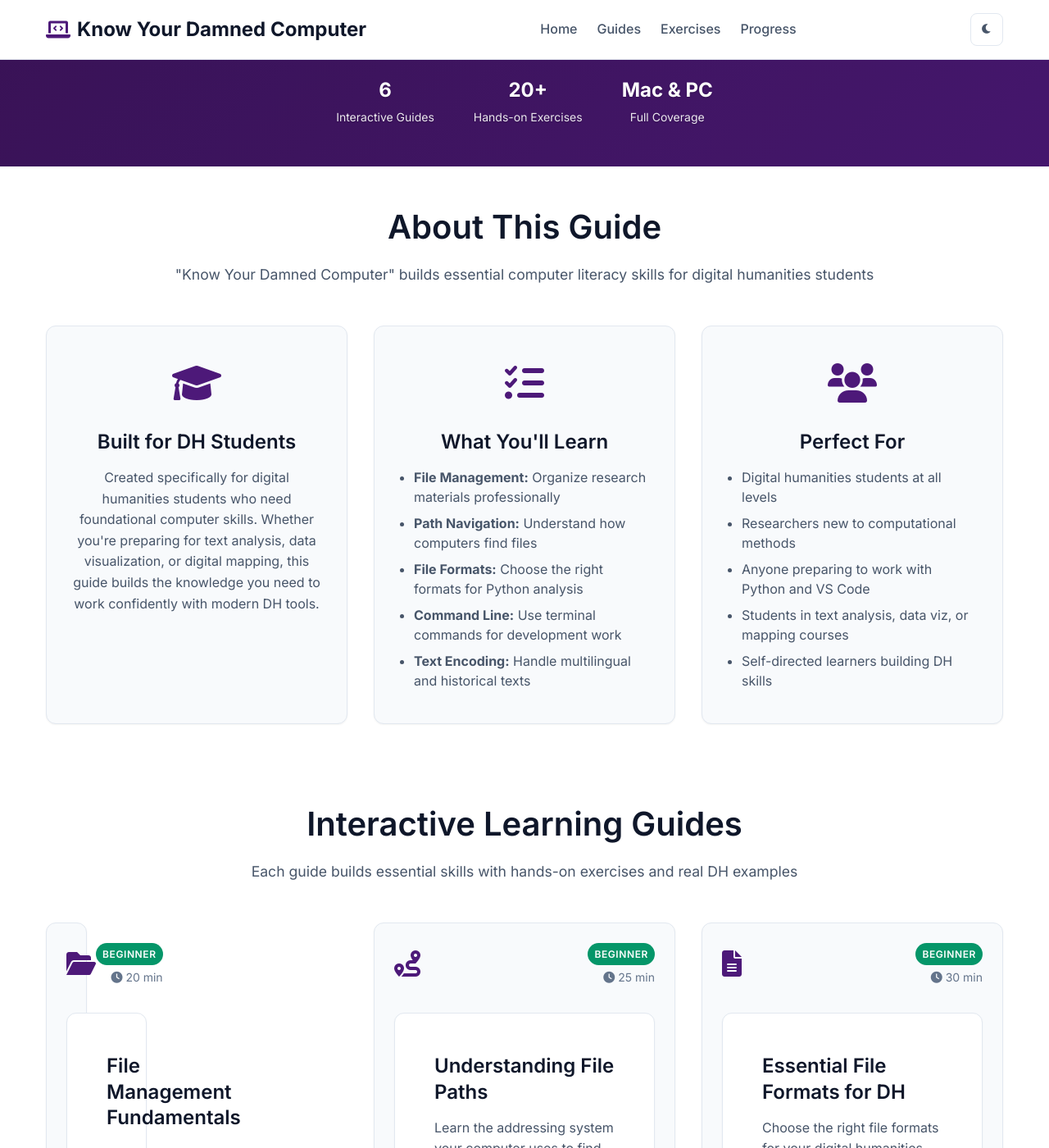
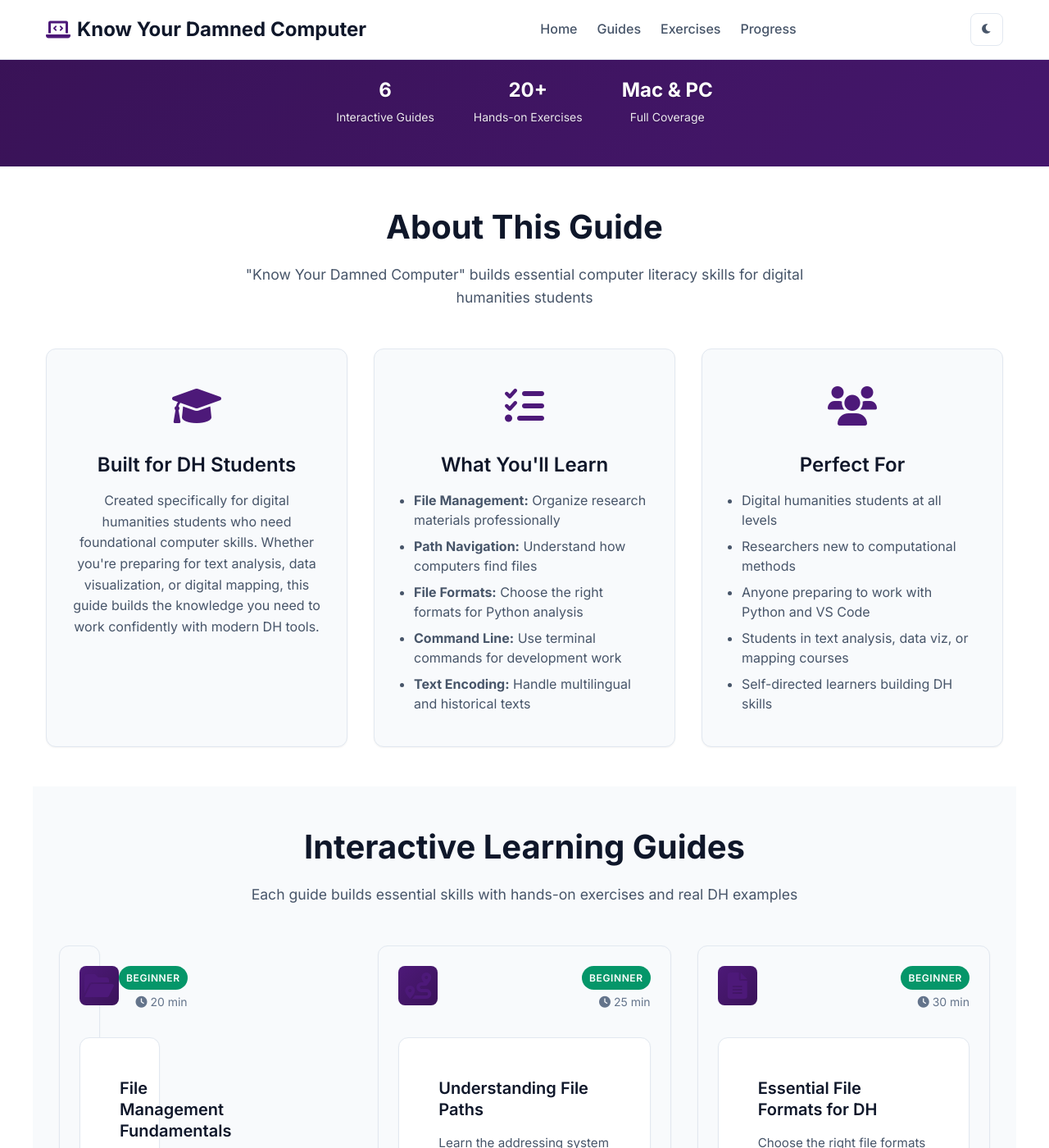
Before and after one commit to TCU-DCDA/know_your_damned_computer, a Jekyll site: the page built from docs/index.html, in a window 1280 px wide and 1400 px high, scrolled down 477 px. Shown: the whole window at 82% size. Built offline with Jekyll 4.4.1, drawn with Linux system fonts in a browser that asks for light colours; nearby versions of some CDN libraries.

Commit message:
Add comprehensive guide card styling for homepage
- Add guides-section and guides-grid layout with responsive design
- Style guide cards with proper height, padding, and hover effects
- Add guide-header, guide-content, and guide-footer sections
- Include skill tags, feature lists, and progress bars
- Add difficulty badges and time estimates
- Implement mobile-responsive grid (single column on mobile)
- Fix card height and content width issues

```diff
--- a/docs/assets/css/main.css
+++ b/docs/assets/css/main.css
@@ -265,6 +265,196 @@
 .main-content {
   min-height: calc(100vh - 200px);
   padding: var(--space-xl) 0;
+}
+
+/* ========================================
+   Homepage Guides Section
+   ======================================== */
+
+.guides-section {
+  padding: var(--space-2xl) 0;
+  background: var(--bg-secondary);
+}
+
+.section-header {
+  text-align: center;
+  max-width: 800px;
+  margin: 0 auto var(--space-2xl);
+  padding: 0 var(--space-md);
+}
+
+.section-header h2 {
+  font-size: 2.5rem;
+  font-weight: 700;
+  margin-bottom: var(--space-md);
+  color: var(--text-primary);
+}
+
+.section-header p {
+  font-size: 1.125rem;
+  color: var(--text-secondary);
+  margin-bottom: 0;
+}
+
+.guides-grid {
+  display: grid;
+  grid-template-columns: repeat(auto-fit, minmax(320px, 1fr));
+  gap: var(--space-xl);
+  max-width: 1200px;
+  margin: 0 auto;
+  padding: 0 var(--space-md);
+}
+
+.guide-card {
+  background: var(--bg-primary);
+  border-radius: var(--border-radius-lg);
+  box-shadow: var(--shadow-md);
+  padding: var(--space-lg);
+  display: flex;
+  flex-direction: column;
+  transition: transform var(--transition-normal), box-shadow var(--transition-normal);
+  border: 1px solid var(--border-color);
+  height: auto;
+  min-height: 420px;
+}
+
+.guide-card:hover {
+  transform: translateY(-4px);
+  box-shadow: var(--shadow-lg);
+}
+
+.guide-header {
+  display: flex;
+  justify-content: space-between;
+  align-items: flex-start;
+  margin-bottom: var(--space-md);
+}
+
+.guide-icon {
+  background: linear-gradient(135deg, var(--color-primary), var(--color-primary-dark));
+  color: white;
+  width: 48px;
+  height: 48px;
+  border-radius: var(--border-radius);
+  display: flex;
+  align-items: center;
+  justify-content: center;
+  font-size: 1.25rem;
+  flex-shrink: 0;
+}
+
+.guide-meta {
+  display: flex;
+  flex-direction: column;
+  gap: var(--space-xs);
+  align-items: flex-end;
+}
+
+.guide-content {
+  flex: 1;
+  margin-bottom: var(--space-lg);
+}
+
+.guide-content h3 {
+  font-size: 1.25rem;
+  font-weight: 600;
+  margin: 0 0 var(--space-sm);
+  color: var(--text-primary);
+  line-height: 1.3;
+}
+
+.guide-content p {
+  color: var(--text-secondary);
+  line-height: 1.6;
+  margin-bottom: var(--space-md);
+  font-size: 0.95rem;
+}
+
+.guide-skills {
+  display: flex;
+  flex-wrap: wrap;
+  gap: var(--space-xs);
+  margin-bottom: var(--space-md);
+}
+
+.skill-tag {
+  background: var(--bg-secondary);
+  color: var(--text-secondary);
+  padding: 0.25rem 0.5rem;
+  border-radius: var(--border-radius-sm);
+  font-size: 0.75rem;
+  font-weight: 500;
+  border: 1px solid var(--border-color);
+}
+
+.guide-features {
+  display: flex;
+  flex-direction: column;
+  gap: var(--space-xs);
+}
+
+.feature {
+  display: flex;
+  align-items: center;
+  gap: var(--space-xs);
+  font-size: 0.875rem;
+  color: var(--text-secondary);
+}
+
+.feature i {
+  color: var(--color-primary);
+  width: 16px;
+  flex-shrink: 0;
+}
+
+.guide-footer {
+  border-top: 1px solid var(--border-color);
+  padding-top: var(--space-md);
+  margin-top: auto;
+}
+
+.progress-bar {
+  background: var(--bg-secondary);
+  height: 4px;
+  border-radius: 2px;
+  margin-bottom: var(--space-md);
+  overflow: hidden;
+}
+
+.progress-fill {
+  background: linear-gradient(135deg, var(--color-primary), var(--color-primary-dark));
+  height: 100%;
+  width: 0%;
+  transition: width var(--transition-normal);
+}
+
+.difficulty-badge {
+  padding: 0.25rem 0.5rem;
+  border-radius: var(--border-radius-sm);
+  font-size: 0.75rem;
+  font-weight: 500;
+  text-transform: uppercase;
+  letter-spacing: 0.5px;
+}
+
+.difficulty-beginner {
+  background: rgba(5, 150, 105, 0.1);
+  color: var(--color-success);
+  border: 1px solid rgba(5, 150, 105, 0.2);
+}
+
+.difficulty-intermediate {
+  background: rgba(217, 119, 6, 0.1);
+  color: var(--color-warning);
+  border: 1px solid rgba(217, 119, 6, 0.2);
+}
+
+.time-estimate {
+  display: flex;
+  align-items: center;
+  gap: var(--space-xs);
+  font-size: 0.75rem;
+  color: var(--text-muted);
 }
 
 /* ========================================
@@ -856,6 +1046,21 @@
     gap: var(--space-sm);
   }
 
+  .guides-grid {
+    grid-template-columns: 1fr;
+    gap: var(--space-lg);
+    padding: 0 var(--space-lg);
+  }
+
+  .guide-card {
+    min-height: auto;
+    padding: var(--space-md);
+  }
+
+  .section-header h2 {
+    font-size: 2rem;
+  }
+
   h1 { font-size: 2rem; }
   h2 { font-size: 1.75rem; }
   h3 { font-size: 1.25rem; }
```
